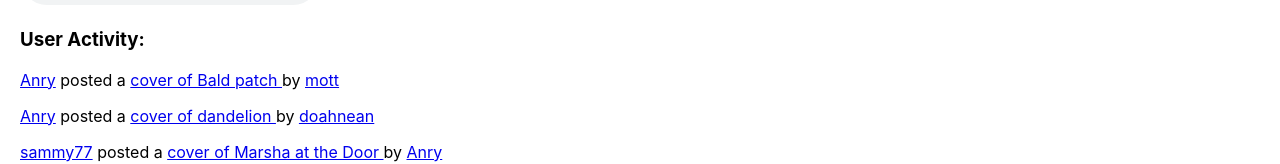
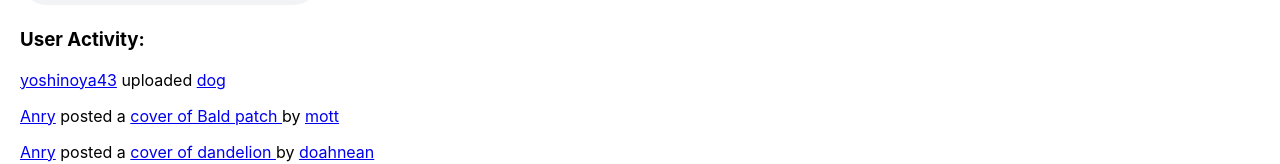
Before and after one commit to camelCaseSensitive/coverpool, a React (Create React App) app: page / in a window 1280 px wide. Shown: the part 246-410 px from the top of the page. Built offline with nearby package versions, Linux system fonts and the light colour scheme; no server answers; a web font is replaced by a local one.

Commit message:
Forgot to save

```diff
--- a/src/App.js
+++ b/src/App.js
@@ -270,6 +270,7 @@ class Home extends React.Component {
         <SongPlayer songSource={'https://firebasestorage.googleapis.com/v0/b/coverpool-c532b.appspot.com/o/7R5T6CBpJHZF1wITzyLgWhvdfEI3%2Fcovers%2Fdoahnean%2Fdandelion%2Fdandelion%20written%20by%20doahnean%20and%20performed%20by%20mallard%20westcott%20on%20banjo.mp3?alt=media&token=12198219-0485-4018-870c-31a816f66665'} songName = "Dandelion" />
 
         <h3>User Activity: </h3>
+        <p><a href="/user/yoshinoya43">yoshinoya43</a> uploaded <a href="/user/yoshinoya43/originals/dog">dog</a></p>
         <p><a href="/user/Anry">Anry</a> posted a <a href="/user/Anry/covers/mott/Bald-patch"> cover of Bald patch </a> by <a href="/user/mott">mott</a></p>
         <p><a href="/user/Anry">Anry</a> posted a <a href="/user/Anry/covers/doahnean/dandelion"> cover of dandelion </a> by <a href="/user/doahnean">doahnean</a></p>
         <p><a href="/user/sammy77">sammy77</a> posted a <a href="/user/sammy77/covers/Anry/Marsha-at-the-Door"> cover of Marsha at the Door </a> by <a href="/user/Anry">Anry</a></p>
```
